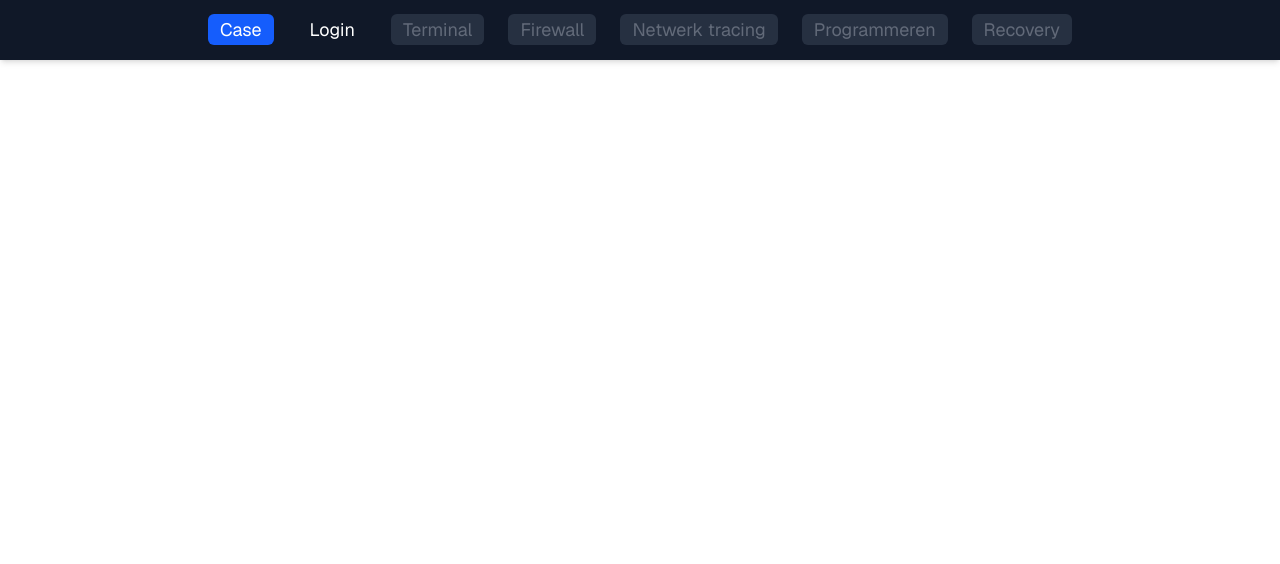
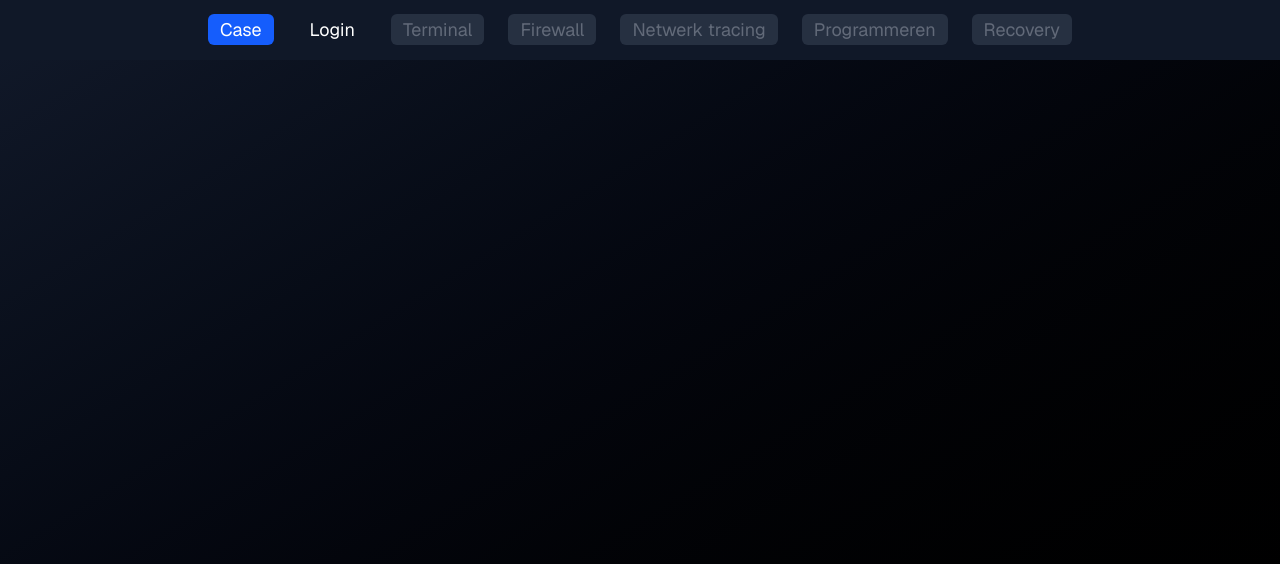
Before and after one commit to RemcoSlootmaekersUCLL/DigitalForensicsDemo, a Next.js app: page / in a window 1280 px wide. Shown: the top 564 px of the page. Built offline with nearby package versions, Linux system fonts and the light colour scheme; no server answers.

Commit message:
added same background to every page

```diff
--- a/app/layout.tsx
+++ b/app/layout.tsx
@@ -27,7 +27,7 @@ export default function RootLayout({
   return (
     <html lang="en">
       <body
-        className={`${geistSans.variable} ${geistMono.variable} antialiased`}
+        className={`${geistSans.variable} ${geistMono.variable} antialiased bg-gradient-to-br from-gray-900 to-black min-h-screen`}
       >
         <Header />
         <main>{children}</main>
--- a/app/page.tsx
+++ b/app/page.tsx
@@ -15,9 +15,11 @@ const Home = () => {
   }, []);
 
   return (
-    <div className="w-[800px] mx-auto p-2">
-      <div className="markdown-body">
-        <ReactMarkDown>{markdownContent}</ReactMarkDown>
+    <div className="min-h-screen w-full bg-gradient-to-br from-gray-900 to-black">
+      <div className="w-[800px] mx-auto p-2">
+        <div className="markdown-body">
+          <ReactMarkDown>{markdownContent}</ReactMarkDown>
+        </div>
       </div>
     </div>
   );
--- a/app/puzzles/firewall/page.tsx
+++ b/app/puzzles/firewall/page.tsx
@@ -76,8 +76,9 @@ export default function FirewallPuzzlePage() {
   };
 
   return (
-    <PuzzleLayout>
-      <div className="w-full flex flex-col items-center p-6 text-white">
+    <div className="min-h-screen w-full bg-gradient-to-br from-gray-900 to-black">
+      <PuzzleLayout>
+        <div className="w-full flex flex-col items-center p-6 text-white">
         <h1 className="text-3xl font-bold mb-4">Firewall</h1>
         <p className="text-gray-300 max-w-xl text-center mb-6 font-semibold">
           Je moet 4 netwerkverbindingen beoordelen en beslissen of ze moeten
@@ -131,6 +132,7 @@ export default function FirewallPuzzlePage() {
           </>
         )}
       </div>
-    </PuzzleLayout>
+      </PuzzleLayout>
+    </div>
   );
 }
--- a/app/puzzles/network/page.tsx
+++ b/app/puzzles/network/page.tsx
@@ -33,8 +33,9 @@ const NetworkTracing = () => {
   };
 
   return (
-    <PuzzleLayout>
-      <div className="w-full flex flex-col items-center p-6 text-white">
+    <div className="min-h-screen w-full bg-gradient-to-br from-gray-900 to-black">
+      <PuzzleLayout>
+        <div className="w-full flex flex-col items-center p-6 text-white">
         <h1 className="text-3xl font-bold mb-4">Netwerk Tracing</h1>
         <p className="text-gray-300 max-w-xl text-center mb-6 font-semibold">
           In het logbestand staan meerdere IP-adressen. Interne IP-adressen
@@ -88,7 +89,8 @@ const NetworkTracing = () => {
           </>
         )}
       </div>
-    </PuzzleLayout>
+      </PuzzleLayout>
+    </div>
   );
 };
 
--- a/app/puzzles/programming/page.tsx
+++ b/app/puzzles/programming/page.tsx
@@ -11,8 +11,9 @@ export default function ProgrammingPuzzle() {
     router.push("/puzzles/recovery");
   };
   return (
-    <PuzzleLayout>
-      <div className="text-white text-center p-10">
+    <div className="min-h-screen w-full bg-gradient-to-br from-gray-900 to-black">
+      <PuzzleLayout>
+        <div className="text-white text-center p-10">
         <h1 className="text-3xl font-bold mb-4">Programmeren</h1>
         <p className="text-gray-300 mb-6">Programmeer puzzel placeholder</p>
         <button
@@ -22,6 +23,7 @@ export default function ProgrammingPuzzle() {
           Volgende puzzel ➜
         </button>
       </div>
-    </PuzzleLayout>
+      </PuzzleLayout>
+    </div>
   );
 }
--- a/app/puzzles/recovery/page.tsx
+++ b/app/puzzles/recovery/page.tsx
@@ -2,12 +2,14 @@ import PuzzleLayout from "../layout";
 
 export default function RecoveryPuzzle() {
   return (
-    <PuzzleLayout>
-      <div className="text-white text-center p-10">
+    <div className="min-h-screen w-full bg-gradient-to-br from-gray-900 to-black">
+      <PuzzleLayout>
+        <div className="text-white text-center p-10">
         <h1 className="text-3xl font-bold mb-4">Recovery</h1>
         <p className="text-gray-300 mb-6">Recovery puzzel placeholder</p>
         <p className="mt-4 text-green-400">Gefeliciteerd! Je hebt alle puzzels doorlopen.</p>
       </div>
-    </PuzzleLayout>
+      </PuzzleLayout>
+    </div>
   );
 }
--- a/app/puzzles/terminal/page.tsx
+++ b/app/puzzles/terminal/page.tsx
@@ -11,8 +11,9 @@ export default function TerminalPuzzle() {
     router.push("/puzzles/firewall");
   };
   return (
-    <PuzzleLayout>
-      <div className="text-white text-center p-10">
+    <div className="min-h-screen w-full bg-gradient-to-br from-gray-900 to-black">
+      <PuzzleLayout>
+        <div className="text-white text-center p-10">
         <h1 className="text-3xl font-bold mb-4">Terminal</h1>
         <p className="text-gray-300 mb-6">
           Klik op de knop hieronder om de web-based terminal te openen. Voer daar de opdrachten uit zoals gevraagd.
@@ -34,6 +35,7 @@ export default function TerminalPuzzle() {
           </button>
         </div>
       </div>
-    </PuzzleLayout>
+      </PuzzleLayout>
+    </div>
   );
 }
```
